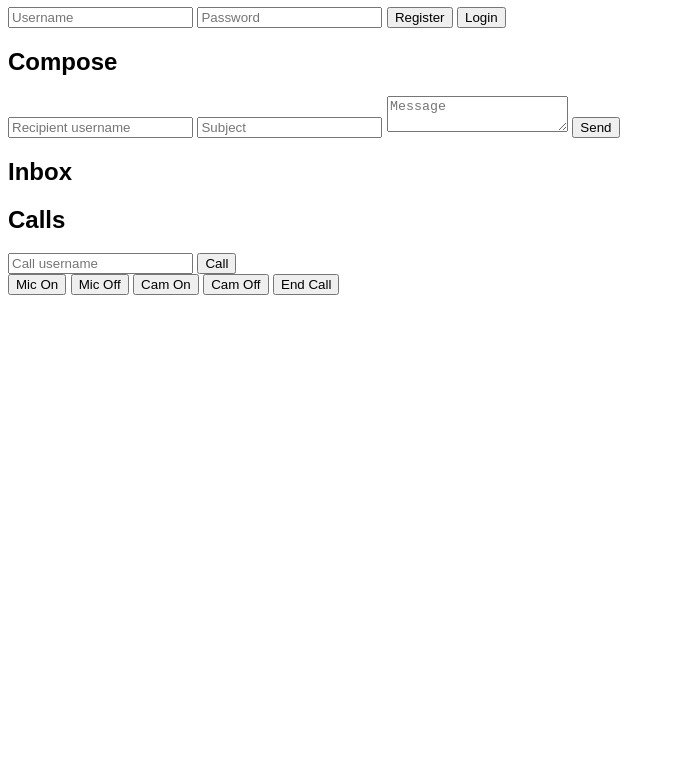
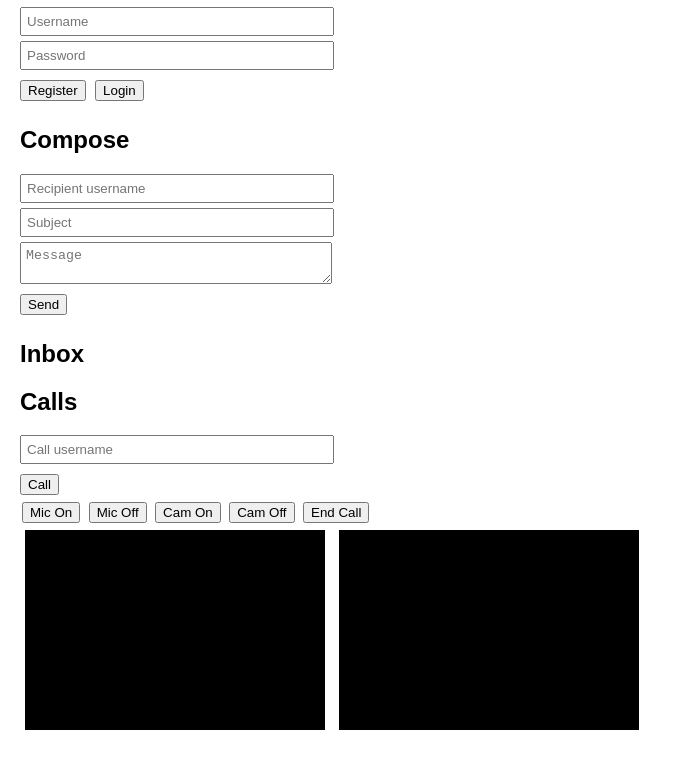
Before and after one commit to SkyMonder/SkyMail, a plain HTML site: page frontend/index.html in a window 1280 px wide. Shown: the part 73-832 px from the top of the page, without its empty margins (0-694 px from the left). Before the commit the page ends 800 px from the top, so only its background shows below. Drawn offline with nearby package versions, Linux system fonts and the light colour scheme.

Commit message:
Update style.css

```diff
--- a/frontend/style.css
+++ b/frontend/style.css
@@ -1 +1,5 @@
-body { font-family: sans-serif; }
+body { font-family: Arial; margin:20px; }
+input, textarea { display:block; margin:5px 0; padding:5px; width:300px; }
+button { margin:5px 5px 5px 0; }
+video { width: 300px; height: 200px; background:black; margin:5px; }
+.call-controls button { margin:2px; }
```
